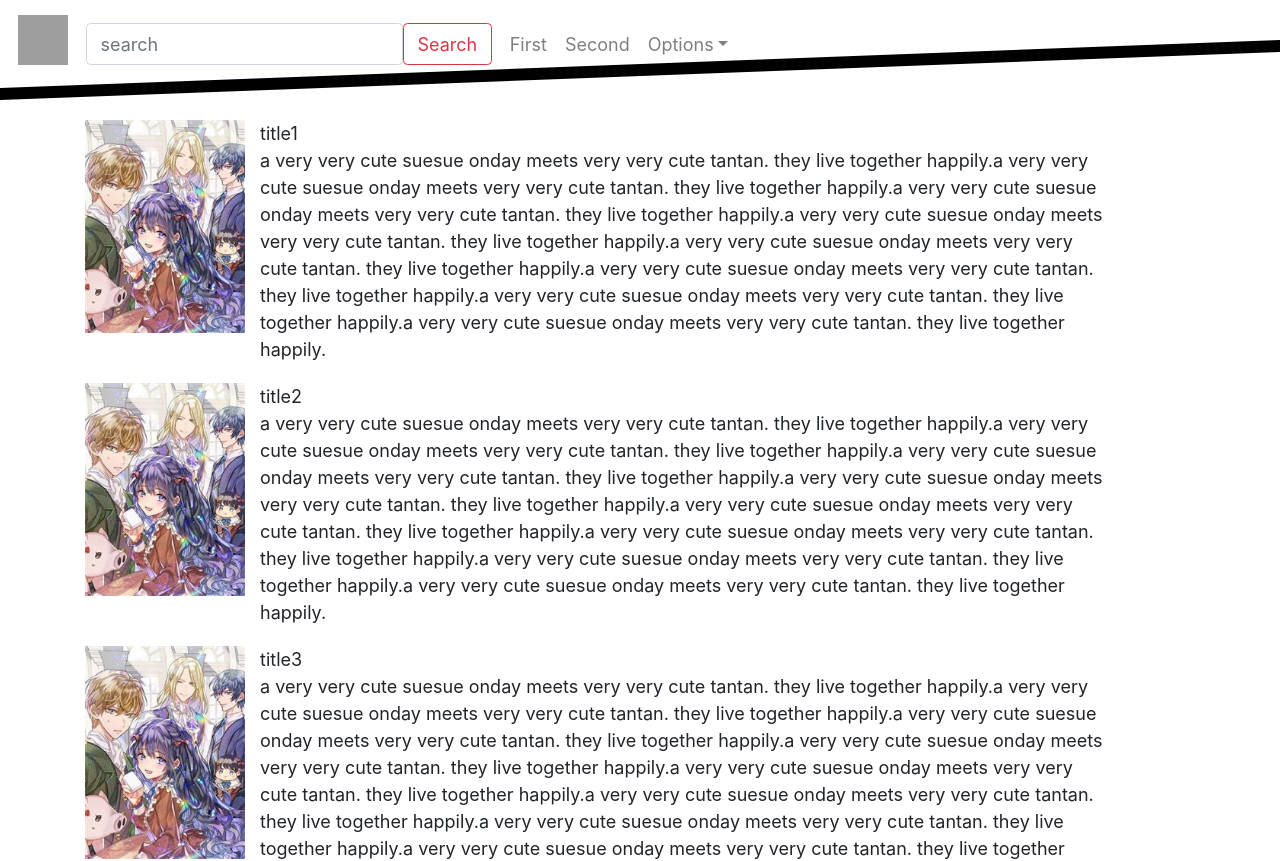
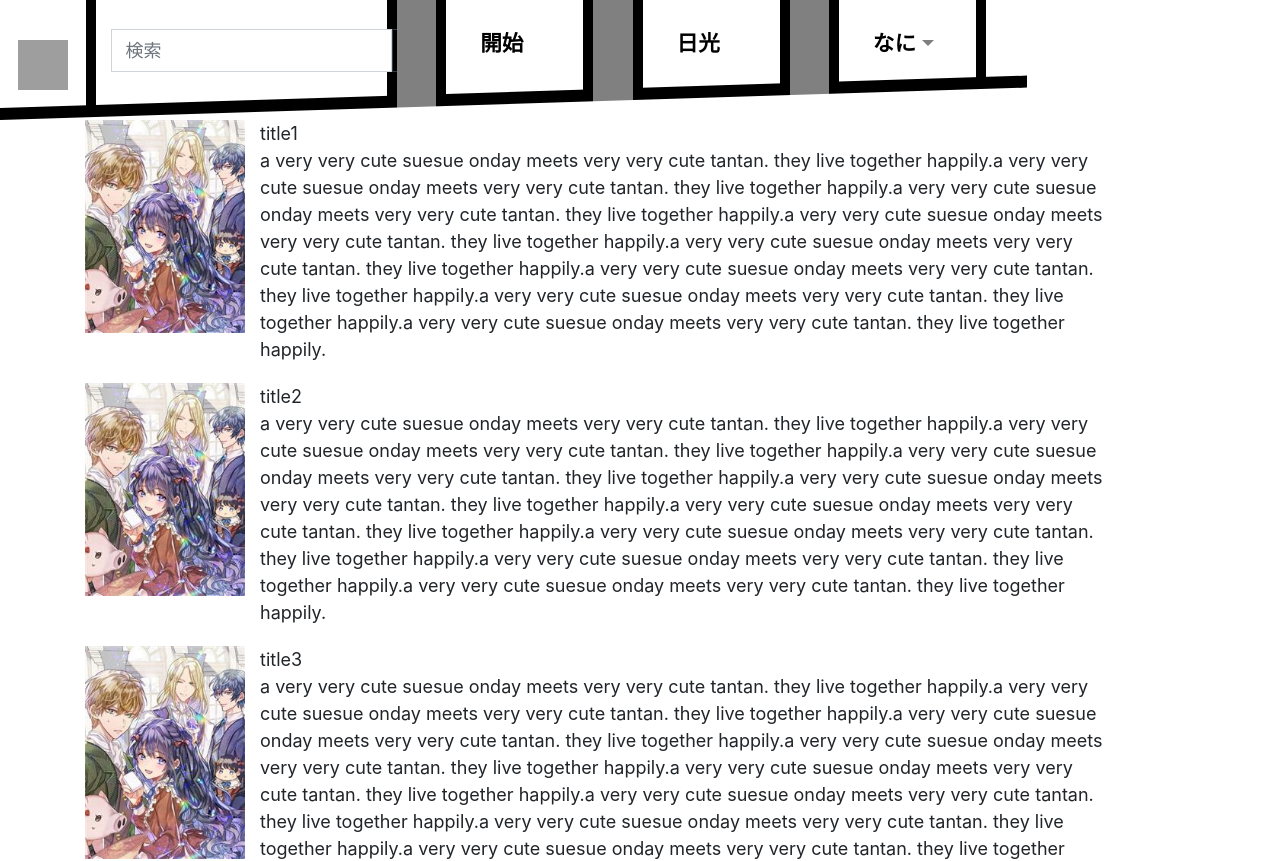
Before and after one commit to ShuyiZhou495/search-manga-site-react, a Next.js app: page /results in a window 1280 px wide. Shown: the top 861 px of the page. Built offline with nearby package versions, Linux system fonts and the light colour scheme; grey boxes are pictures that could not be loaded.

Commit message:
change navbar style

```diff
--- a/components/navbar.js
+++ b/components/navbar.js
@@ -15,24 +15,41 @@ import {
   Form,
   Input,
   FormGroup,
-  Row
+  Row,
+  Col
 } from 'reactstrap';
 import { useFormik } from 'formik';
 import Logo from './logo.js';
 import styles from './navbar.module.scss';
 
+function MyNavItem(props){
+    return (
+        <Col md={{ size: 4, offset: props.offset}} className={styles.navitem}>
+        <NavItem >
+            <NavLink className={styles.font} href="/posts/first"> <b className={styles.color}>{props.children}</b> </NavLink>
+        </NavItem>
+        </Col>
+    )
+}
+
+function NavBorder(props){
+    return(
+        <Col md={{ size: 1}} className={styles.center}/>
+    )
+}
+
 function MyNav(props){
     return (
-        <Nav className="mr-auto" navbar>
-            <NavItem>
-                <NavLink href="/posts/first"> First </NavLink>
-            </NavItem>
-            <NavItem>
-                <NavLink href="/posts/first"> Second </NavLink>
-            </NavItem>
+        <Nav className={"mr-auto", styles.nav} navbar>
+            <NavBorder />
+            <MyNavItem>開始</MyNavItem>
+            <NavBorder />
+            <MyNavItem>日光</MyNavItem>
+            <NavBorder />
+            <Col md={{ size: 4}} className={styles.navitem}>
                 <UncontrolledDropdown nav inNavbar>
-                <DropdownToggle nav caret>
-                    Options
+                    <DropdownToggle className={styles.font} nav caret>
+                        <b className={styles.color}>なに</b>
                     </DropdownToggle>
                     <DropdownMenu right>
                         <DropdownItem>
@@ -47,10 +64,18 @@ function MyNav(props){
                         </DropdownItem>
                     </DropdownMenu>
                 </UncontrolledDropdown>
+            </Col>
         </Nav>
     )
 }
 
+function SearchIcon(){
+    return(
+        <svg xmlns="http://www.w3.org/2000/svg" width="16" height="16" fill="currentColor" class="bi bi-search" viewBox="0 0 16 16">
+            <path d="M11.742 10.344a6.5 6.5 0 1 0-1.397 1.398h-.001c.03.04.062.078.098.115l3.85 3.85a1 1 0 0 0 1.415-1.414l-3.85-3.85a1.007 1.007 0 0 0-.115-.1zM12 6.5a5.5 5.5 0 1 1-11 0 5.5 5.5 0 0 1 11 0z"/>
+        </svg>
+    )
+}
 function Search(props){
     const formik = useFormik({
         initialValues: {
@@ -61,20 +86,25 @@ function Search(props){
         }
     })
     return(
+        <Col sm="3" className={styles.searchborder}>
         <Form inline onSubmit={formik.handleSubmit}>
             <FormGroup className="mb-2 mr-sm-2 mb-sm-0">
             <Input
                 id="query"
                 name="query"
                 type="search"
-                placeholder="search"
+                placeholder="検索"
                 onChange={formik.handleChange}
                 value={formik.values.email}
-
+                className={styles.input}
+                size={17}
             />
-            <Button className="my-2 my-sm-0" outline color="danger" type="submit">Search</Button>
+            <Button className={"my-2 my-sm-0", styles.search} outline color="dark" type="submit">
+                <SearchIcon />
+            </Button>
             </FormGroup>
         </Form>
+        </Col>
     )
 }
 
--- a/components/navbar.module.scss
+++ b/components/navbar.module.scss
@@ -1,3 +1,22 @@
+@mixin font-family{
+    font-family: monospace, "メイリオ", Georgia, 'Times New Roman';
+}
+
+@mixin search-setting {
+    border-radius: 0px;
+
+}
+
+@mixin go-up {
+    transform: translateY(-20px);
+}
+
+@mixin go-down {
+    transform: translateY(30px);
+}
+
+$height: 120px;
+
 .navbar::after{
     content: '';
     background-color: white;
@@ -14,9 +33,60 @@
 }
 
 .navbar, .navbar::after{
-    width: 100%;
-    height: 100px;
+    width: 1027px;
+    height: $height;
     position: fixed;
-    -webkit-clip-path: polygon(0 0, 100% 0, 100% 52%, 0% 100%);
-    clip-path: polygon(0 0, 100% 0, 100% 52%, 0% 100%);
+    -webkit-clip-path: polygon(0 0, 100% 0, 100% 73%, 0 100%);
+    clip-path: polygon(0 0, 100% 0, 100% 73%, 0 100%);
+
 }
+
+.nav{
+    @include go-up;
+    height: $height;
+}
+
+.navitem{
+    border-width: 10px;
+    border-color: black;
+    border-style: solid;
+}
+
+.center{
+    content: '';
+    background-color: grey;
+    z-index: 120;
+    display: block;
+}
+
+.font{
+    padding-top: 30px;
+    margin-left: 10px;
+    font-size: larger;
+    @include font-family;
+}
+
+.color{
+    color: black;
+}
+
+
+.input{
+    @include search-setting;
+    @include go-down;
+}
+
+.search{
+    @include search-setting;
+    @include go-down;
+}
+
+.searchborder{
+    border: solid;
+    border-color: black;
+    height: $height;
+    border-width: 10px;
+    border-bottom-style: hidden;
+    @include go-up;
+    text-align:center;
+}
```
Lines whose indentation alone changed are shown as unchanged.
